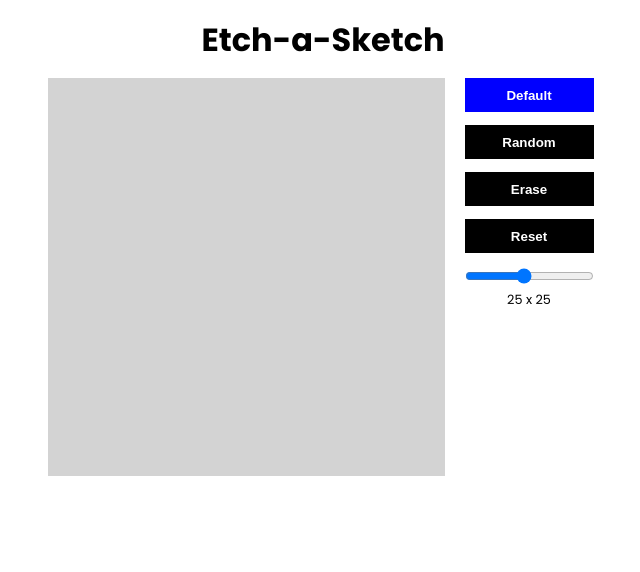
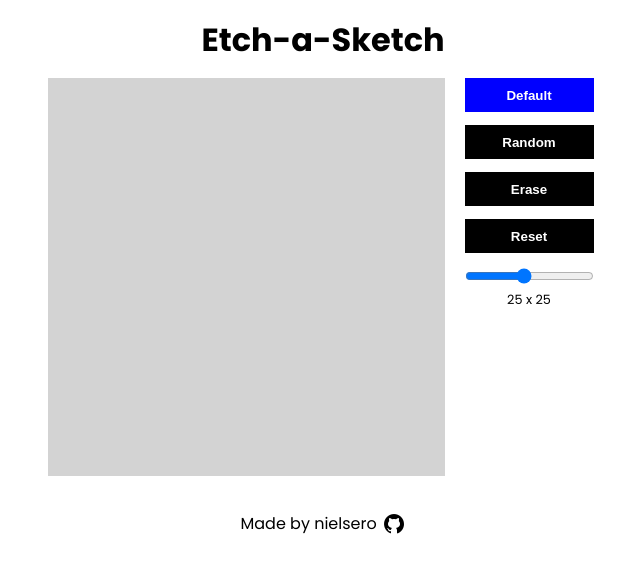
Before and after one commit to nielsero/etch-a-sketch, a plain HTML site: page index.html in a window 1280 px wide. Shown: the whole page, without its empty margins (317-957 px from the left). Drawn offline with Linux system fonts and the light colour scheme.

Commit message:
Added a footer
Footer with my github link.

```diff
--- a/index.html
+++ b/index.html
@@ -26,7 +26,12 @@
                     <p class="slider-value">25 x 25</p>
                 </div>
             </section>
-
         </main>
+        <footer>
+            Made by nielsero
+            <a class="github-link" href="https://www.github.com/nielsero" target="_blank">
+                <img src="github.png"  alt="github link"/>
+            </a>
+        </footer>
     </body>
 </html>
--- a/style.css
+++ b/style.css
@@ -72,6 +72,19 @@ h1 {
 .btn:hover, .btn:active {
     background-color: blue;
 }
+
+footer {
+    display: flex;
+    justify-content: center;
+    align-items: center;
+    column-gap: .3rem;
+    margin-top: 1.5rem;
+}
+
+footer a {
+    display: flex;
+    align-items: center;
+}
 /* =============== CLASS MODIFIERS ============= */
 .blank {
     background-color: lightgray;
```
Also changed, not shown: github.png (added).
